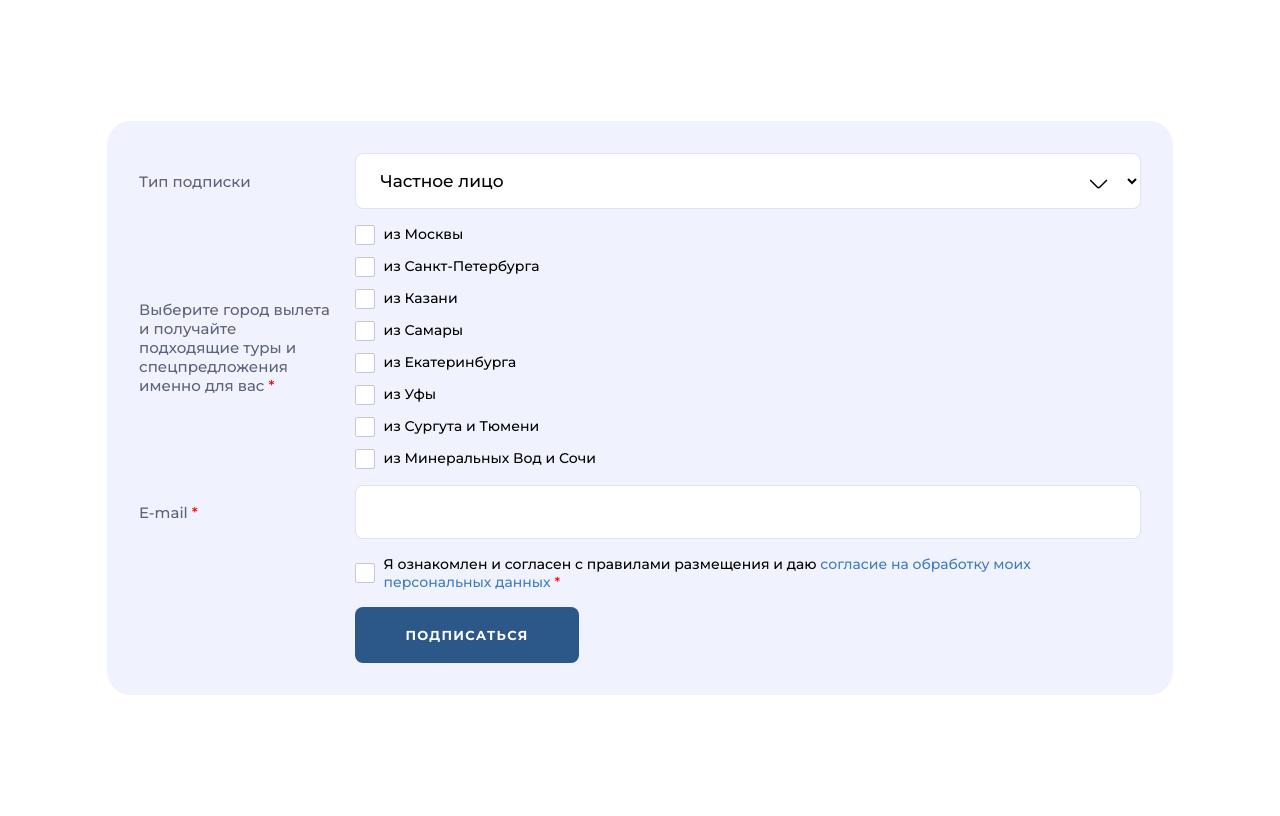
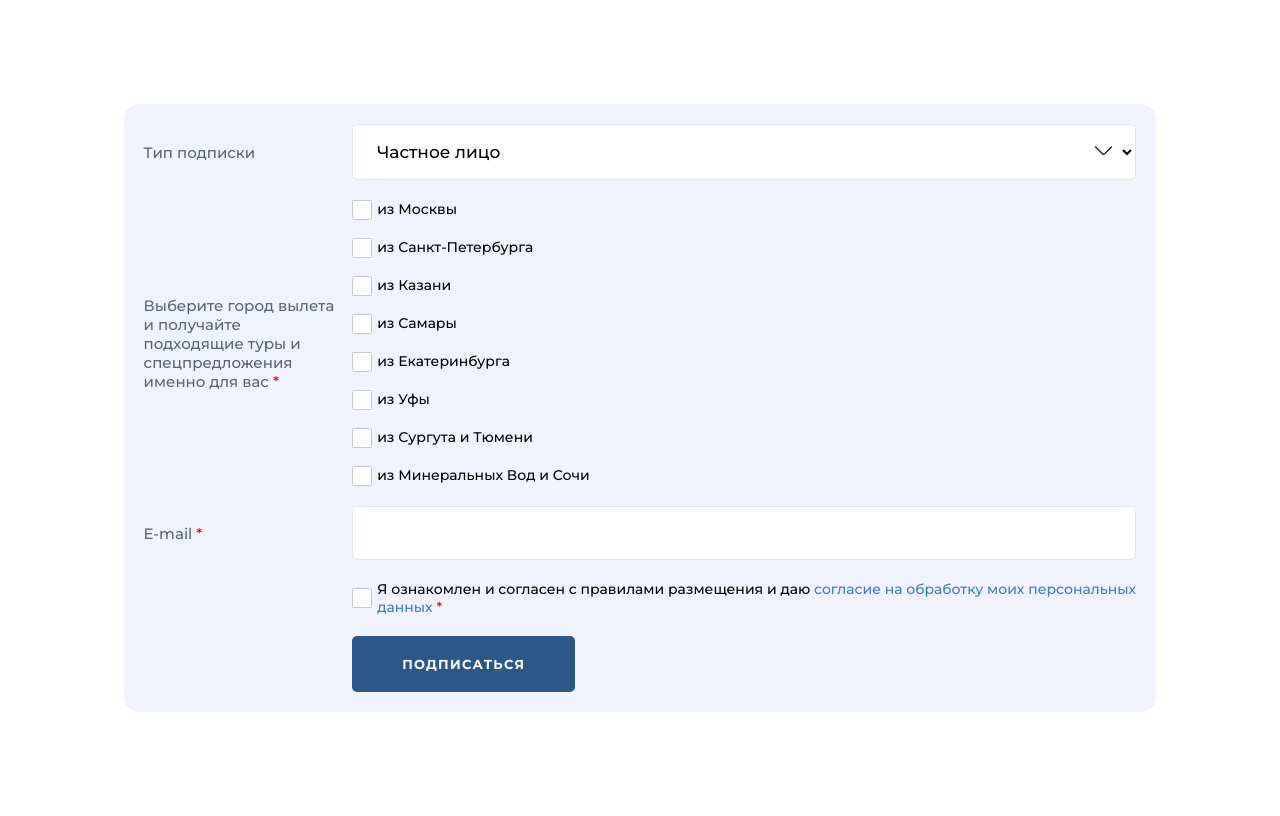
Before and after one commit to dilshodismoilov/dilshodismoilov.github.io, a PHP site: page /form/index.html in a window 1280 px wide. Run offline with PHP 8.4, Linux system fonts and the light colour scheme.

Commit message:
fixed form

```diff
--- a/form/index.html
+++ b/form/index.html
@@ -16,18 +16,22 @@
         method="POST"
         name="https://cp.unisender.com/ru/subscribe?hash=6wojscuc76uroxtr3mprd9q3abfw77x7kfh7pxej9zrgstxzrxgco"
         class="form"
+        target="_blank"
     >
         <div class="field">
             <label for="f_1" class="field__label">Тип подписки</label>
+            <div class="select-wrapper">
                 <select name="f_1" id="f_1" class="select">
                     <option value="1" class="select__option">Агентство</option>
                     <option value="0" class="select__option" selected>Частное лицо</option>
                 </select>
                 <span class="select__arrow">
-                <svg width="24" height="25" viewBox="0 0 24 25" fill="none" xmlns="http://www.w3.org/2000/svg">
-                    <path d="M8.91016 20.8766L15.4302 14.3566C16.2002 13.5866 16.2002 12.3266 15.4302 11.5566L8.91016 5.03659" stroke="currentColor" stroke-width="1.5" stroke-linecap="round" stroke-linejoin="round"/>
+                    <svg width="24" height="24" viewBox="0 0 24 24" fill="none" xmlns="http://www.w3.org/2000/svg">
+                        <path d="M3.60189 8.91016L10.1219 15.4302C10.8919 16.2002 12.1519 16.2002 12.9219 15.4302L19.4419 8.91016" stroke="#292929" stroke-width="1.5" stroke-linecap="round" stroke-linejoin="round"/>
                     </svg>
+
                 </span>
+            </div>
         </div>
         <div class="field">
             <span class="field__label field__label--required">
@@ -96,7 +100,7 @@
             <div class="field__wrapper" data-error-msg="Обязательное поле" data-js-agreement-checkbox-wrapper>
                 <label for="agreement" class="checkbox">
                     <input type="checkbox" id="agreement" class="checkbox__control" required data-js-agreement-checkbox>
-                    <span class="checkbox__label field__label--required">Я ознакомлен и согласен с правилами размещения и даю  <a href="https://www.ambotis.ru/about/politika-zashchity-i-obrabotki-personalnykh-dannykh/" class="field__link">согласие на обработку моих персональных данных</a></span>
+                    <span class="checkbox__label field__label--required">Я ознакомлен и согласен с правилами размещения и даю  <a href="https://www.ambotis.ru/about/politika-zashchity-i-obrabotki-personalnykh-dannykh/" class="field__link" target="_blank">согласие на обработку моих персональных данных</a></span>
                 </label>
             </div>
         </div>
--- a/form/style.css
+++ b/form/style.css
@@ -1,3 +1,6 @@
+html {
+    font-size: 62.5%;
+}
 body {
     min-height: 100vh;
     display: flex;
@@ -19,17 +22,17 @@
     padding: 2rem;
     border-radius: 1.5rem;
     font-family: "Montserrat", sans-serif;
-    font-size: 1.0625rem;
+    font-size: 1.7rem;
     font-weight: 500;
     color: black;
 
     display: grid;
-    row-gap: 1rem;
+    row-gap: 2rem;
 }
 
 .field {
     display: grid;
-    row-gap: .5rem;
+    row-gap: 1rem;
     align-items: center;
 }
 
@@ -42,7 +45,7 @@
 
 
 .field__label {
-    font-size: 0.9375rem;
+    font-size: 1.5rem;
     color: rgb(91, 99, 120);
 }
 
@@ -58,7 +61,7 @@
 
 .field__list {
     display: grid;
-    row-gap: .75rem;
+    row-gap: 1.8rem;
 
     list-style-type: none;
     padding-left: 0;
@@ -67,7 +70,7 @@
 
 .field__item {
     padding-left: 0;
-    font-size: .875rem;
+    font-size: 1.4rem;
 }
 
 .field__wrapper {
@@ -84,7 +87,7 @@
 .field__control {
     --border-color: rgb(223, 226, 244);
     --outline-color: rgba(100, 161, 235, .4);
-    padding: 1rem 1rem 1rem 1.25rem;
+    padding: 1.6rem 1.6rem 1.6rem 2rem;
     border: 1px solid var(--border-color);
     border-radius: .5rem;
     font: inherit;
@@ -104,7 +107,7 @@
 .field__wrapper:has(.field__control--error)::after,
 .field__wrapper--error::after {
     content: attr(data-error-msg);
-    font-size: .875rem;
+    font-size: 1.4rem;
     color: rgb(244, 49, 37);
 }
 
@@ -114,7 +117,7 @@
 }
 
 .form__submit-button {
-    padding: 1.25rem 3.125rem;
+    padding: 2rem 5rem;
 
     grid-column-start: 2;
     justify-self: start;
@@ -122,7 +125,7 @@
     background-color: rgb(44, 87, 137);
     color: white;
     font: inherit;
-    font-size: .8125rem;
+    font-size: 1.3rem;
     font-weight: 700;
     letter-spacing: 1.3px;
     text-transform: uppercase;
@@ -143,7 +146,7 @@
 }
 
 .checkbox__label {
-    font-size: .875rem;
+    font-size: 1.4rem;
     align-self: start;
 }
 
@@ -152,8 +155,9 @@
     appearance: none;
 
     width: 20px;
+    height: 20px;
     flex-shrink: 0;
-    aspect-ratio: 1;
+
     background-color: #FFFFFF;
     border: 1px solid rgb(199, 201, 218);
     border-radius: .125rem;
@@ -164,12 +168,14 @@
     display: flex;
     justify-content: center;
     align-items: center;
+    flex-shrink: 0;
     background-color: rgb(72, 140, 221);
 }
 
 .checkbox__control:checked::after {
     content: "✓";
     color: white;
+    flex-shrink: 0;
 }
 
 .checkbox__label {
@@ -185,8 +191,10 @@
     display: none;
 }
 
+
 .form select {
-    padding: 1rem 1rem 1rem 1.25rem;
+    width: 100%;
+    padding: 1.6rem 1.6rem 1.6rem 2rem;
     border: 1px solid rgb(223, 226, 244);
     border-radius: .5rem;
     font: inherit;
@@ -208,18 +216,23 @@
 .field:has(.select__arrow) {
     position: relative;
 }
+
+.select-wrapper {
+    position: relative;
+    display: inline-block;
+    align-items: center;
+}
+
 .select__arrow {
     position: absolute;
     right: 2rem;
     top: 50%;
-    transform: translateX(-50%);
-    rotate: 90deg;
+    transform: translateY(-50%);
     pointer-events: none;
 }
 
 .form:has(select:open) .select__arrow {
-    transform: rotateZ(180deg);
-    translate: 0 -50%;
+    transform: rotateZ(180deg) translate(0, 50%);
 }
 
 .select__option {
```
Lines whose indentation alone changed are shown as unchanged.
